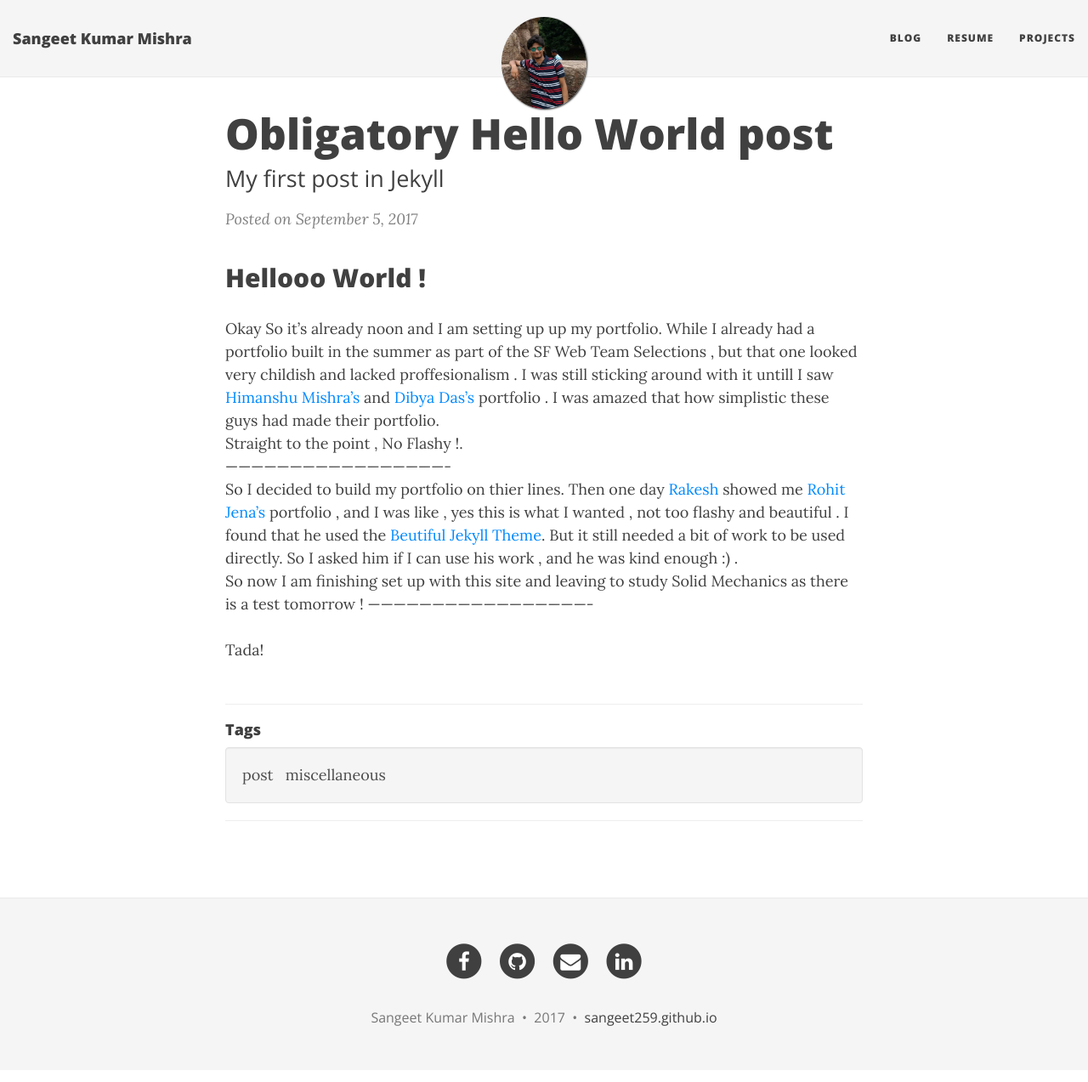
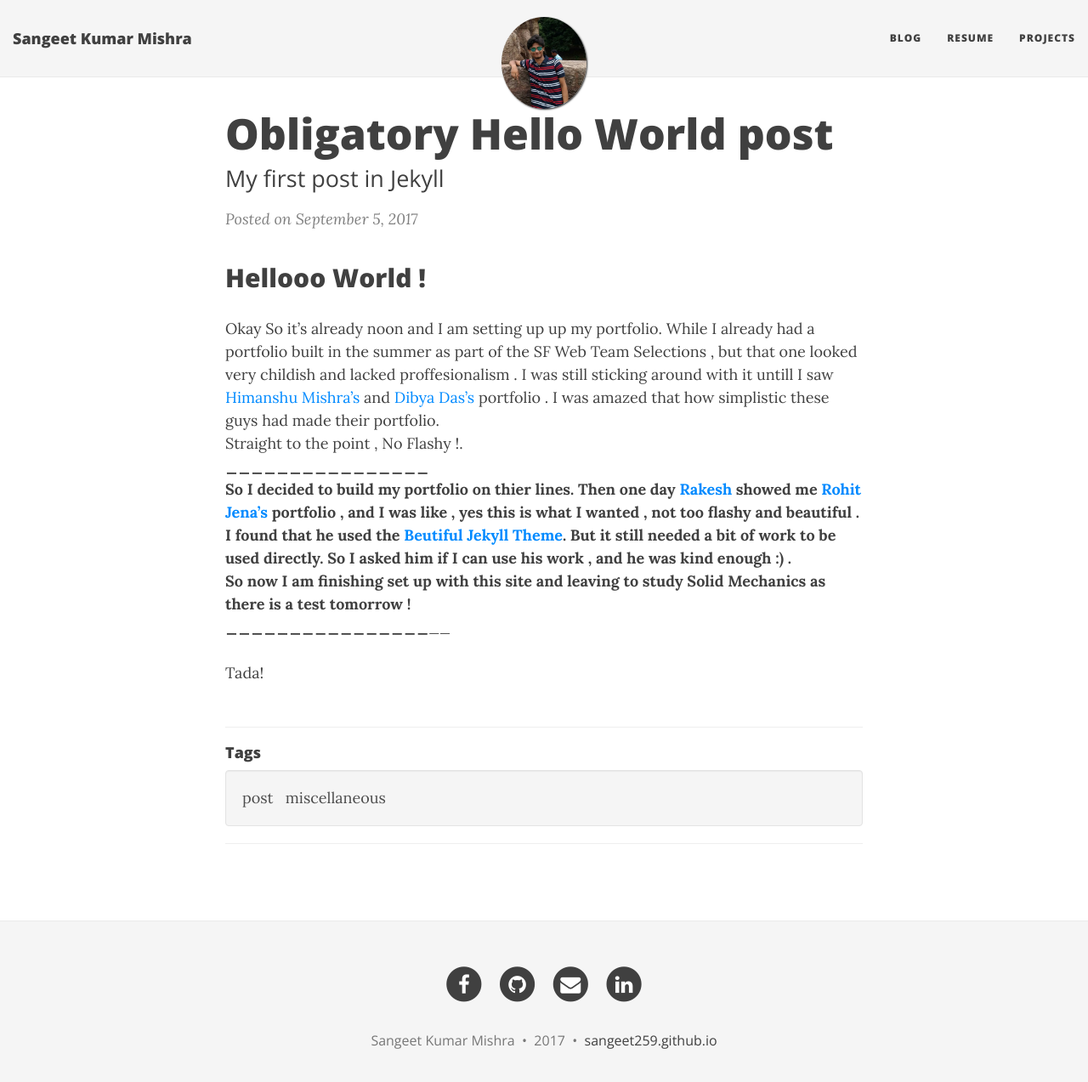
Before and after one commit to sangeet259/sangeet259.github.io, a Jekyll site: the page built from _posts/2017-09-05-first-post.md, in a window 1280 px wide and 1286 px high. Shown: the top 1273 px of the window at 85% size. Built offline with Jekyll 4.4.1, drawn with Linux system fonts in a browser that asks for light colours; nearby versions of some CDN libraries.

Commit message:
Update 2017-09-05-first-post.md

```diff
--- a/_posts/2017-09-05-first-post.md
+++ b/_posts/2017-09-05-first-post.md
@@ -12,9 +12,9 @@ published: true
 ## Hellooo World !<br>
 Okay So it's already noon and I am setting up up my portfolio. While I already had a portfolio built in the summer as part of the SF Web Team Selections , but that one looked very childish and lacked proffesionalism . I was still sticking around with it untill I saw [Himanshu Mishra's](http://orkohunter.net/) and [Dibya Das's](https://dibyadas.github.io/) portfolio . I was amazed that how simplistic these guys had made their portfolio.<br>
 Straight to the point , No Flashy !.<br>
-----------------------------------------------------<br>
+__________________________________________________<br>
 So I decided to build my portfolio on thier lines. Then one day [Rakesh](rakeshbal99.github.io) showed me [Rohit Jena's](https://github.com/rohitrango) portfolio , and I was like  , yes this is what I wanted , not too flashy and beautiful . I found that he used the [Beutiful Jekyll Theme](https://github.com/daattali/beautiful-jekyll). But it still needed a bit of work to be used directly. So I asked him if I can use his work , and he was kind enough :) .<br>
-So now I am finishing set up with this site and leaving to study Solid Mechanics as there is a test tomorrow  !
-----------------------------------------------------<br>
+So now I am finishing set up with this site and leaving to study Solid Mechanics as there is a test tomorrow  !<br>
+__________________________________________________<br>
 <br>
 Tada!
```
